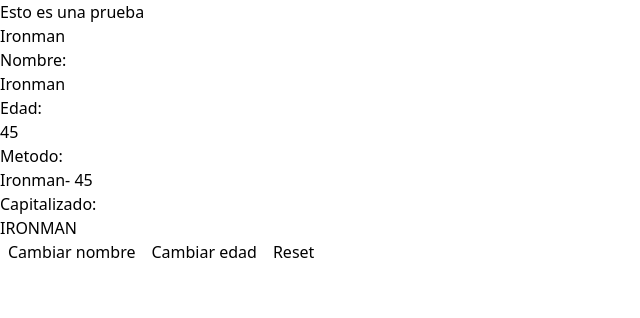
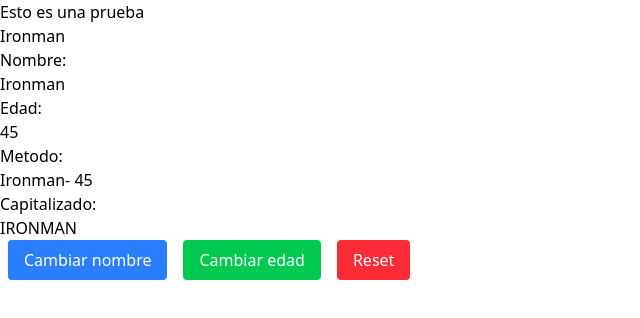
Before and after one commit to JavierLlanos6/SimpsonsAngular, an Angular app: page /hero in a window 1280 px wide. Shown: the top 318 px of the page, without its empty margins (0-640 px from the left). Built offline with nearby package versions, Linux system fonts and the light colour scheme.

Commit message:
agregado estilos tailwind en hero

```diff
--- a/src/app/hero/hero.html
+++ b/src/app/hero/hero.html
@@ -14,6 +14,14 @@
     <dd> {{name().toUpperCase()}} </dd>
 </dl>
 
-<button (click)="changeHero()" class="btn btn-primary mx-2"> Cambiar nombre</button>
-<button (click)="changeAge()" class="btn btn-primary mx-2"> Cambiar edad</button>
-<button (click)="resetForm()" class="btn btn-primary mx-2"> Reset</button>
+<button (click)="changeHero()" class="bg-blue-500 text-white px-4 py-2 rounded mx-2">
+  Cambiar nombre
+</button>
+
+<button (click)="changeAge()" class="bg-green-500 text-white px-4 py-2 rounded mx-2">
+  Cambiar edad
+</button>
+
+<button (click)="resetForm()" class="bg-red-500 text-white px-4 py-2 rounded mx-2">
+  Reset
+</button>
```
